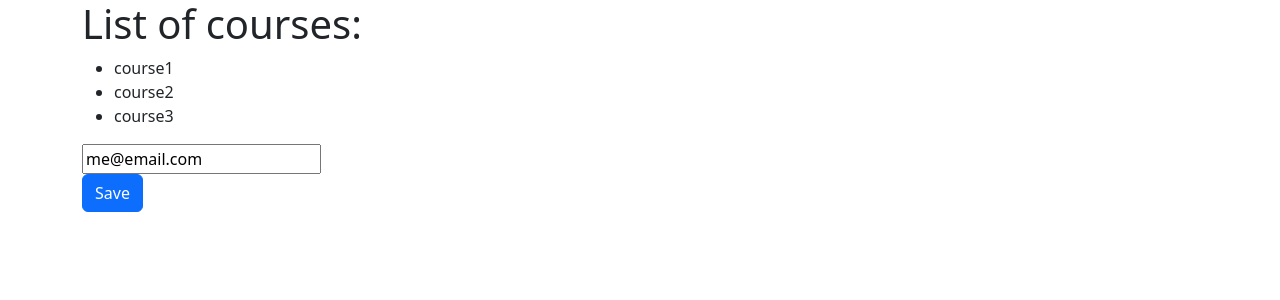
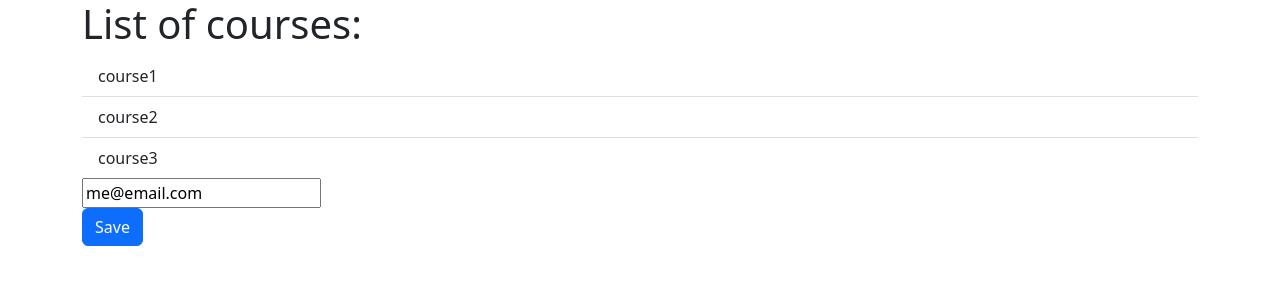
Before and after one commit to samad20/Angular-from-Zero-to-Hero, an Angular app: page / in a window 1280 px wide. Shown: the top 300 px of the page. Built offline with nearby package versions, Linux system fonts and the light colour scheme.

Commit message:
add css for unlist

```diff
--- a/src/app/courses/courses.component.html
+++ b/src/app/courses/courses.component.html
@@ -3,8 +3,8 @@
   <h1>{{ title }}:</h1>
   <!-- this title use proprty binding -->
   <!-- <h1 [textContent]="title"></h1> -->
-  <ul>
-    <li *ngFor="let course of courses">{{ course }}</li>
+  <ul class="list-group list-group-flush">
+    <li class="list-group-item" *ngFor="let course of courses">{{ course }}</li>
   </ul>
 
   <div>
```
